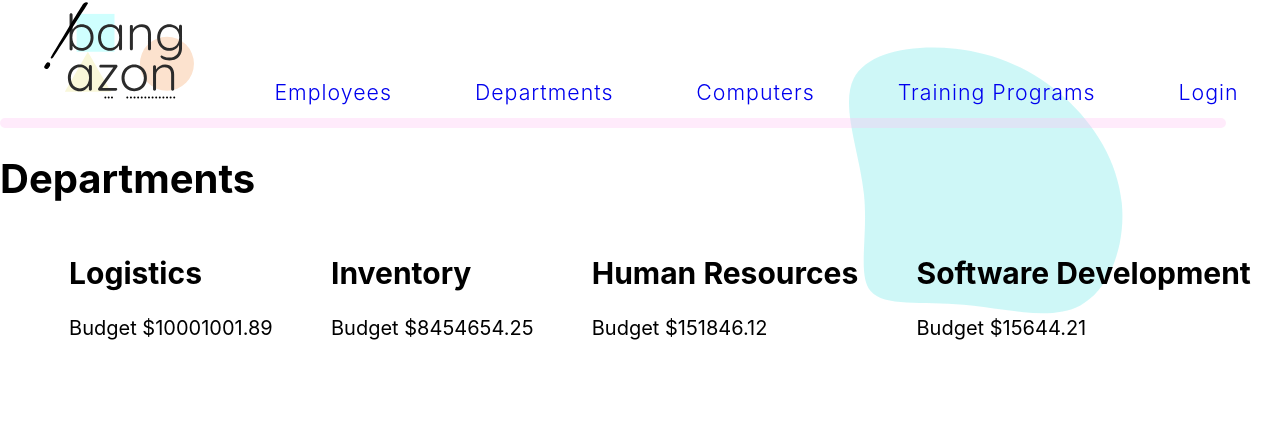
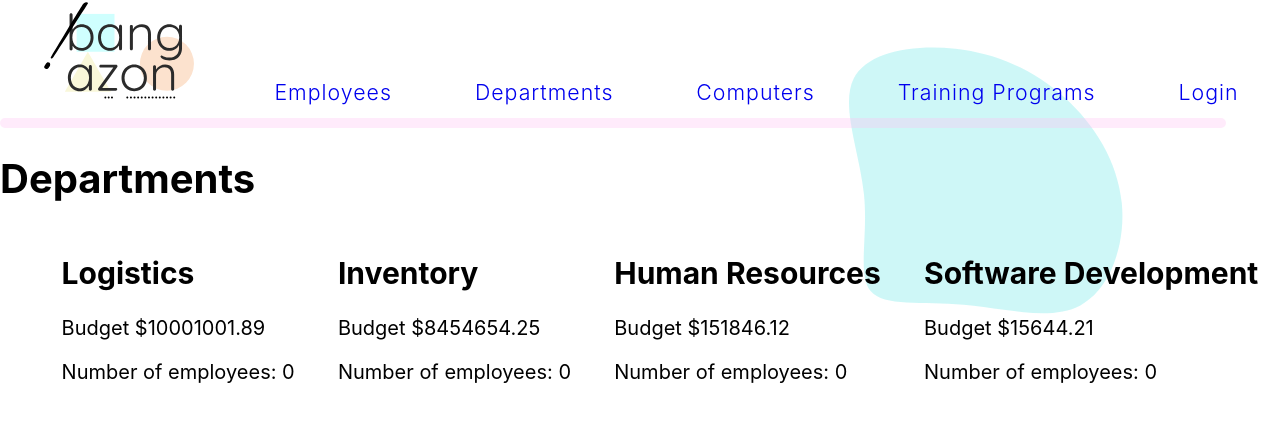
Before and after one commit to nss-cohort-40/banagzon-workforce-mgt-dead-parrots, a Django app: template hrapp/templates/departments/list.html in a window 1280 px wide. Shown: the part 14-436 px from the top of the page. Run offline with Django 3.2, Linux system fonts and the light colour scheme; the template is opened without the code that fills it: values that come from a table or form of the project are taken from there, others are empty; data comes from the database, SQL or seed files in the repository; parts of the project's set-up code (start-up, migrations or seed data) failed here and were passed over.

Commit message:
added employees 0 status to department list view

```diff
--- a/hrapp/templates/departments/list.html
+++ b/hrapp/templates/departments/list.html
@@ -18,6 +18,8 @@
             <p>Budget ${{ department.budget }}</p>
             {% if department.employees.0.first_name %}
             <p>Number of employees: {{ department.employees|length }}</p>
+            {% else %}
+            <p>Number of employees: 0</p>
             {% endif %}
         </li>
     {% endfor %}
```
